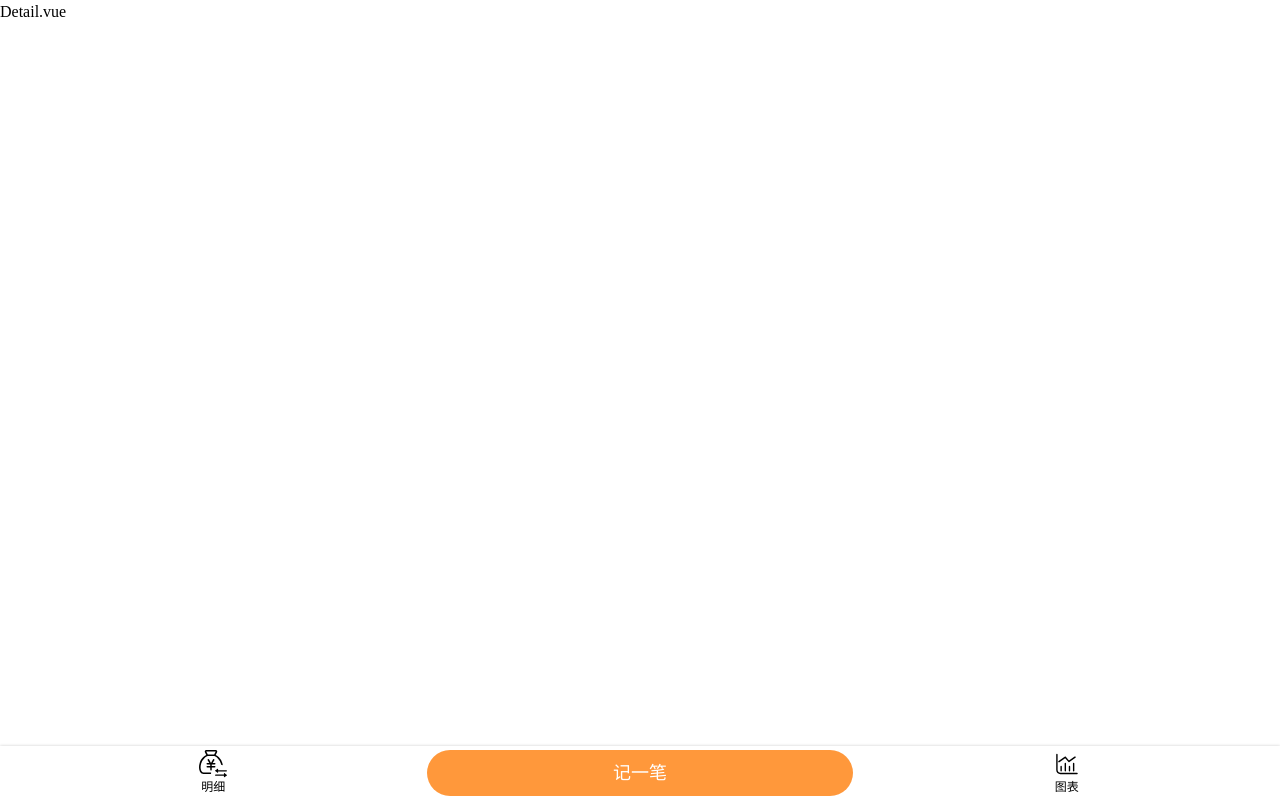
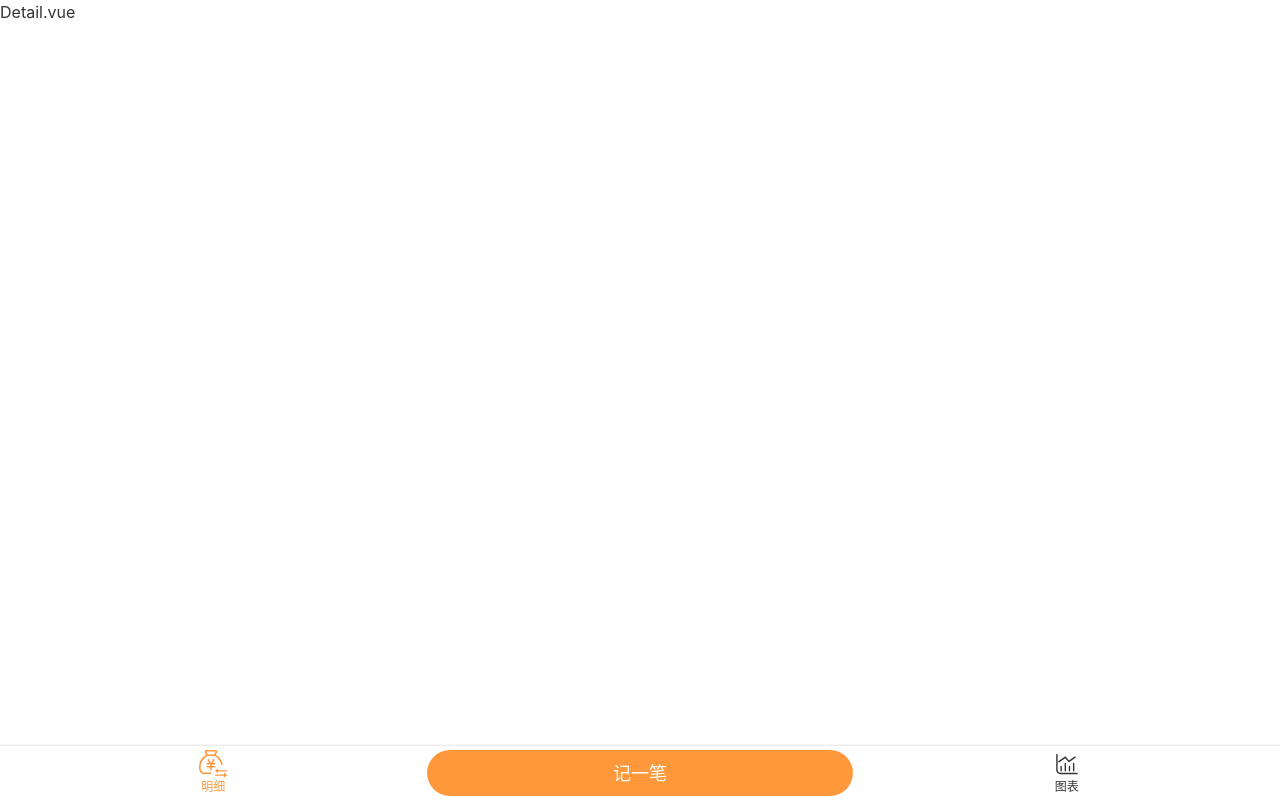
Before and after one commit to chen-yi-ux/orange, a Vue app: page /chart#/detail in a window 1280 px wide. Built offline with nearby package versions, Linux system fonts and the light colour scheme.

Commit message:
添加了 全局样式reset.scss 和 全局变量helper.scss

```diff
--- a/public/index.html
+++ b/public/index.html
@@ -3,13 +3,15 @@
 <head>
   <meta charset="utf-8">
   <meta http-equiv="X-UA-Compatible" content="IE=edge">
-    <meta name="viewport" content="width=device-width,initial-scale=1.0">
+  <meta name="viewport"
+        content="width=device-width,initial-scale=1,minimum-scale=1,maximum-scale=1,user-scalable=no,viewport-fit=cover">
   <link rel="icon" href="<%= BASE_URL %>favicon.ico">
   <title><%= htmlWebpackPlugin.options.title %></title>
 </head>
 <body>
 <noscript>
-      <strong>We're sorry but <%= htmlWebpackPlugin.options.title %> doesn't work properly without JavaScript enabled. Please enable it to continue.</strong>
+  <strong>We're sorry but <%= htmlWebpackPlugin.options.title %> doesn't work properly without JavaScript enabled.
+    Please enable it to continue.</strong>
 </noscript>
 <div id="app"></div>
 <!-- built files will be auto injected -->
--- a/src/App.vue
+++ b/src/App.vue
@@ -1,41 +1,18 @@
 <template>
-  <div>
+  <div id="app">
     <router-view/>
   </div>
 </template>
 
 <style lang="scss">
-* {
-  margin: 0;
-  padding: 0;
-  box-sizing: border-box;
-}
-body{
+@import '~@/assets/style/reset.scss';
+@import '~@/assets/style/helper.scss';
+
+body {
   line-height: 1.5;
-}
-a{
-  text-decoration: none;
-  color: inherit;
-}
-
-#app {
-  font-family: Avenir, Helvetica, Arial, sans-serif;
+  font-family: $font-hei;
   -webkit-font-smoothing: antialiased;
   -moz-osx-font-smoothing: grayscale;
-  text-align: center;
-  color: #2c3e50;
-}
-
-#nav {
-  padding: 30px;
-
-  a {
-    font-weight: bold;
-    color: #2c3e50;
-
-    &.router-link-exact-active {
-      color: #42b983;
-    }
-  }
+  color: #333;
 }
 </style>
--- /dev/null
+++ b/src/assets/style/helper.scss
@@ -0,0 +1,5 @@
+$font-hei:  -apple-system, "Noto Sans", "Helvetica Neue", Helvetica, "Nimbus Sans L", Arial, "Liberation Sans", "PingFang SC", "Hiragino Sans GB", "Noto Sans CJK SC", "Source Han Sans SC", "Source Han Sans CN", "Microsoft YaHei", "Wenquanyi Micro Hei", "WenQuanYi Zen Hei", "ST Heiti", SimHei, "WenQuanYi Zen Hei Sharp", sans-serif;
+$font-kai:  Baskerville, Georgia, "Liberation Serif", "Kaiti SC", STKaiti, "AR PL UKai CN", "AR PL UKai HK", "AR PL UKai TW", "AR PL UKai TW MBE", "AR PL KaitiM GB", KaiTi, KaiTi_GB2312, DFKai-SB, "TW\-Kai", serif;
+$font-song: Georgia, "Nimbus Roman No9 L", "Songti SC", "Noto Serif CJK SC", "Source Han Serif SC", "Source Han Serif CN", STSong, "AR PL New Sung", "AR PL SungtiL GB", NSimSun, SimSun, "TW\-Sung", "WenQuanYi Bitmap Song", "AR PL UMing CN", "AR PL UMing HK", "AR PL UMing TW", "AR PL UMing TW MBE", PMingLiU, MingLiU, serif;
+
+$color-highlight: #FF983B;
--- /dev/null
+++ b/src/assets/style/reset.scss
@@ -0,0 +1,12 @@
+* {
+  margin: 0;
+  padding: 0;
+  box-sizing: border-box;
+}
+a{
+  text-decoration: none;
+  color: inherit;
+}
+ul,ol{
+  list-style-type: none;
+}
--- a/src/components/Nav.vue
+++ b/src/components/Nav.vue
@@ -1,15 +1,15 @@
 <template>
   <nav>
-    <router-link to="/detail" class="item">
+    <router-link to="/detail" class="item" active-class="selected">
       <Icon name="detail"/>
       明细
     </router-link>
-    <router-link to="/money" class="item">
-      <span class="item2">
+    <router-link to="/money" class="item" active-class="selected">
+      <div class="item2">
         记一笔
-      </span>
+      </div>
     </router-link>
-    <router-link to="/chart" class="item">
+    <router-link to="/chart" class="item" active-class="selected">
       <Icon name="chart"/>
       图表
     </router-link>
@@ -28,6 +28,7 @@ export default class Nav extends Vue {
 </script>
 
 <style lang="scss" scoped>
+@import '~@/assets/style/helper.scss';
 nav {
   display: flex;
   box-shadow: 0 0 3px rgba(0,0,0,0.2);
@@ -52,7 +53,9 @@ nav {
       color: white;
     }
   }
-
+  .item.selected{
+    color: $color-highlight;
+  }
   .icon{
     width: 28px;
     height: 28px;
```
Lines whose indentation alone changed are shown as unchanged.
